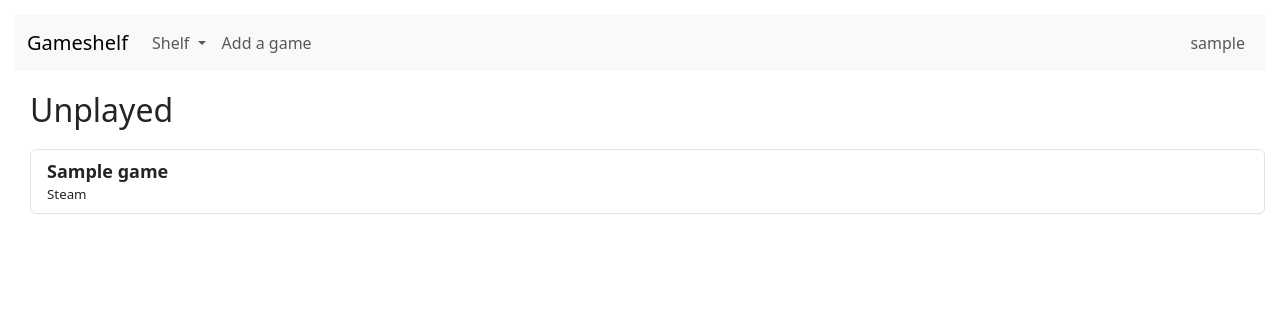
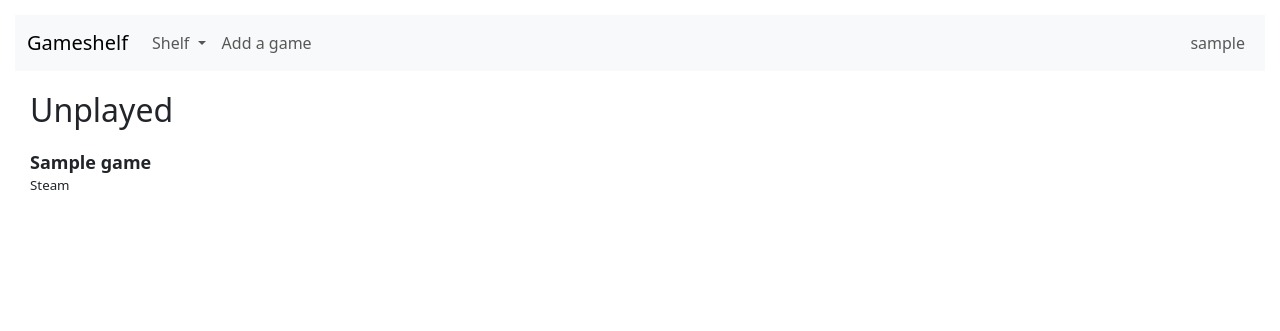
Before and after one commit to AlexChesters/gameshelf, a Django app: page /shelf/unplayed in a window 1280 px wide. Shown: the top 331 px of the page. Run offline with Django 4.2, Linux system fonts and the light colour scheme; a user stored in the database is signed in; tables that the repository leaves empty hold one stand-in row (values such as "Sample post").

Commit message:
simplify

```diff
--- a/gameshelf/shelf/templates/shelf/games/unplayed.html
+++ b/gameshelf/shelf/templates/shelf/games/unplayed.html
@@ -8,17 +8,15 @@
 {% block content %}
 <h1 class="page-title">Unplayed</h1>
 {% if games %}
-<ul class="list-group">
+<div class="list-group">
   {% for game in games %}
-  <li class="list-group-item">
-    <a href="{% url 'shelf:edit_a_game' game.id %}" class="game-info">
-      <div class="game-title">{{game.title}}</div>
-      <div class="platform">{{game.get_platform_display}}</div>
-      <div>{{game.get_rating_display}}</div>
-    </a>
-  </li>
+  <a href="{% url 'shelf:edit_a_game' game.id %}" class="game-info list-group-item-action">
+    <div class="game-title">{{game.title}}</div>
+    <div class="platform">{{game.get_platform_display}}</div>
+    <div>{{game.get_rating_display}}</div>
+  </a>
   {% endfor %}
-</ul>
+</div>
 {% else %}
 <p>No unplayed games</p>
 {% endif %}
```
Also changed, not shown: gameshelf/shelf/templates/shelf/games/completed.html (+7 -9 lines), gameshelf/shelf/templates/shelf/games/playing.html (+7 -9 lines).
